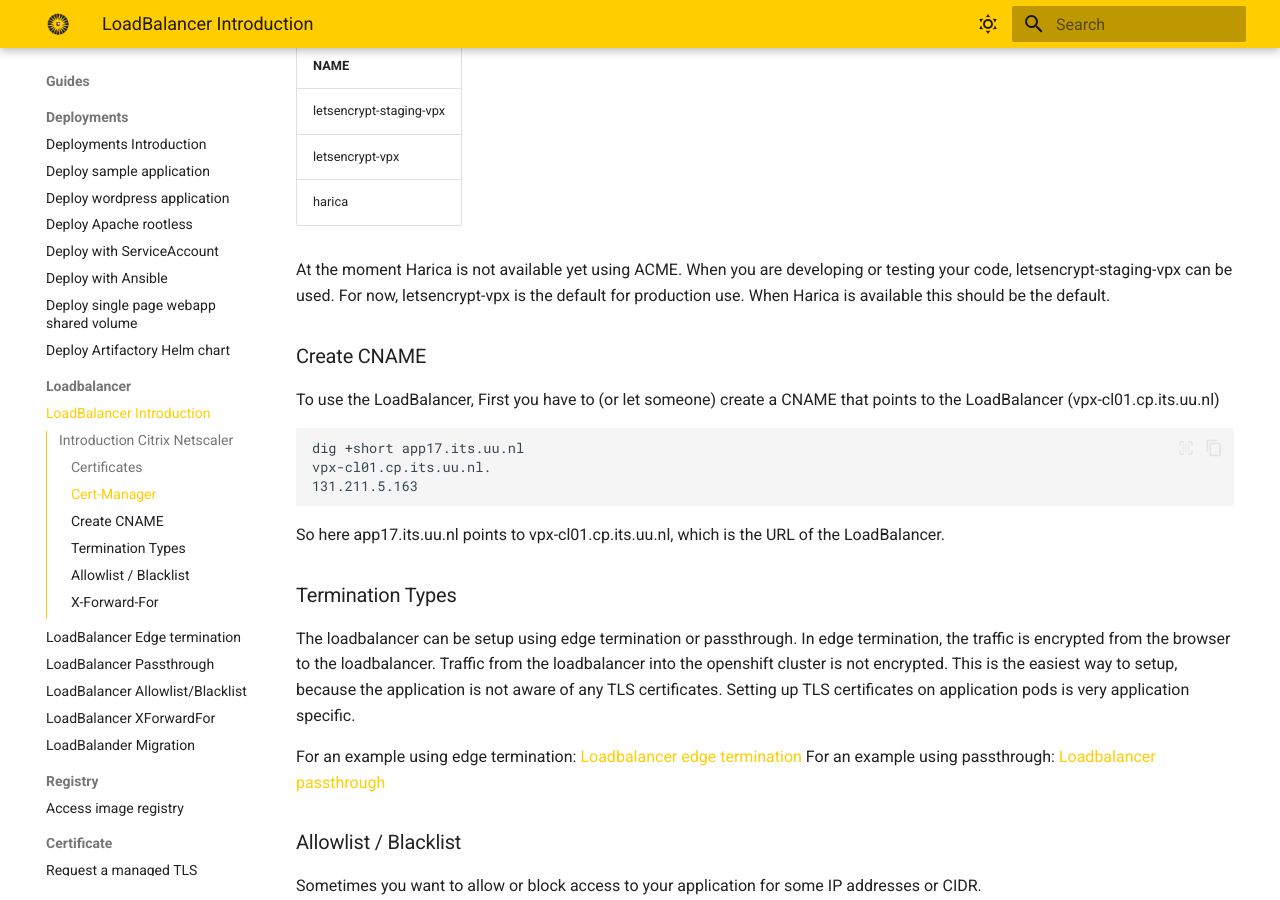
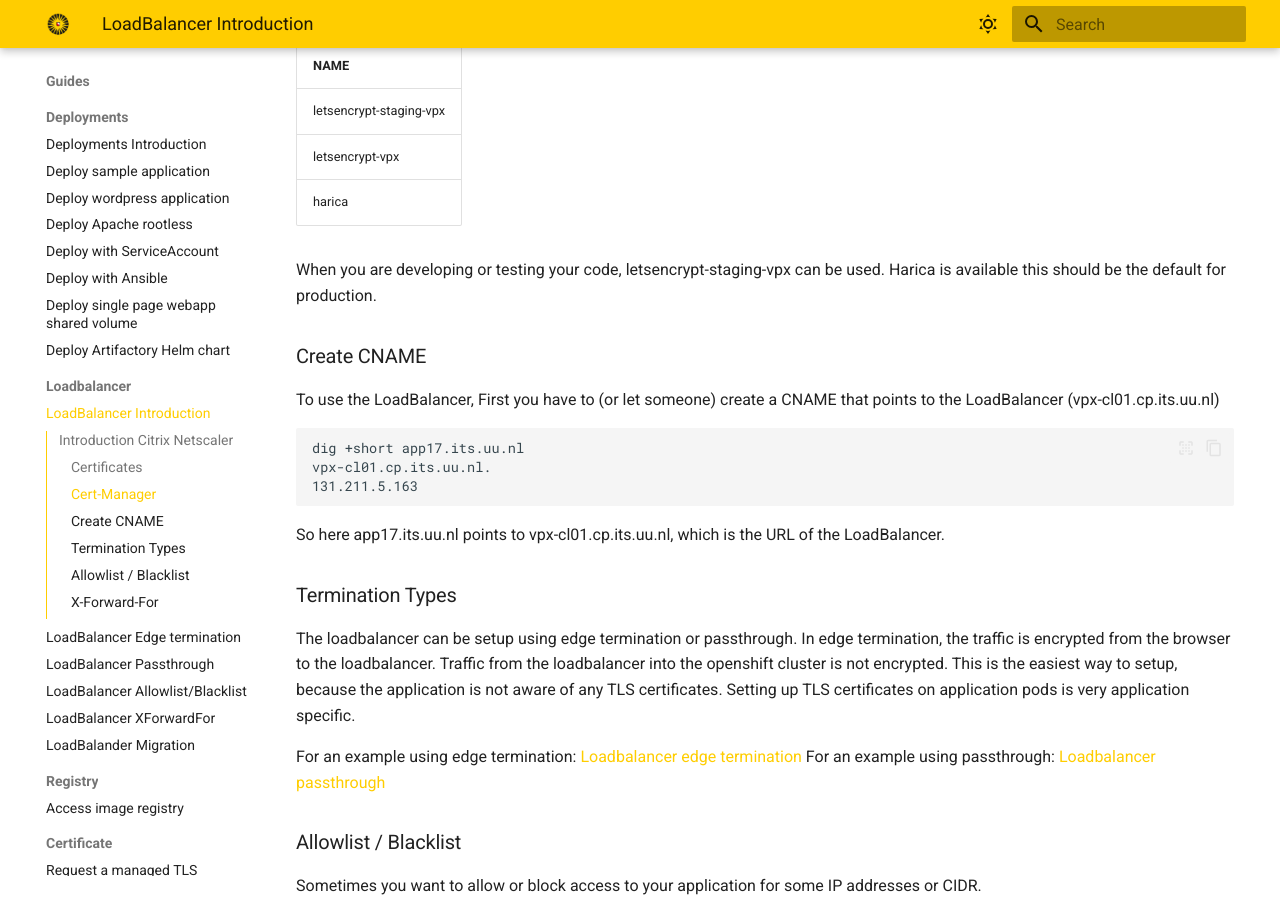
Before and after one commit to UtrechtUniversity/containerplatform-docs, an MkDocs documentation site: the page built from docs/content/guides/loadbalancer-intro.md, in a window 1280 px wide and 900 px high, scrolled down 920 px. Built offline with MkDocs 1.6.1 and Material for MkDocs 9.7.7, drawn with Linux system fonts in a browser that asks for light colours.

Commit message:
update/ remove old info regarding harica

```diff
--- a/docs/content/guides/loadbalancer-intro.md
+++ b/docs/content/guides/loadbalancer-intro.md
@@ -31,8 +31,7 @@
 | harica |
 
 
-At the moment Harica is not available yet using ACME.
-When you are developing or testing your code, letsencrypt-staging-vpx can be used.  For now, letsencrypt-vpx is the default for production use. When Harica is available this should be the default.
+When you are developing or testing your code, letsencrypt-staging-vpx can be used. Harica is available this should be the default for production.
 
 ### Create CNAME
 
```
